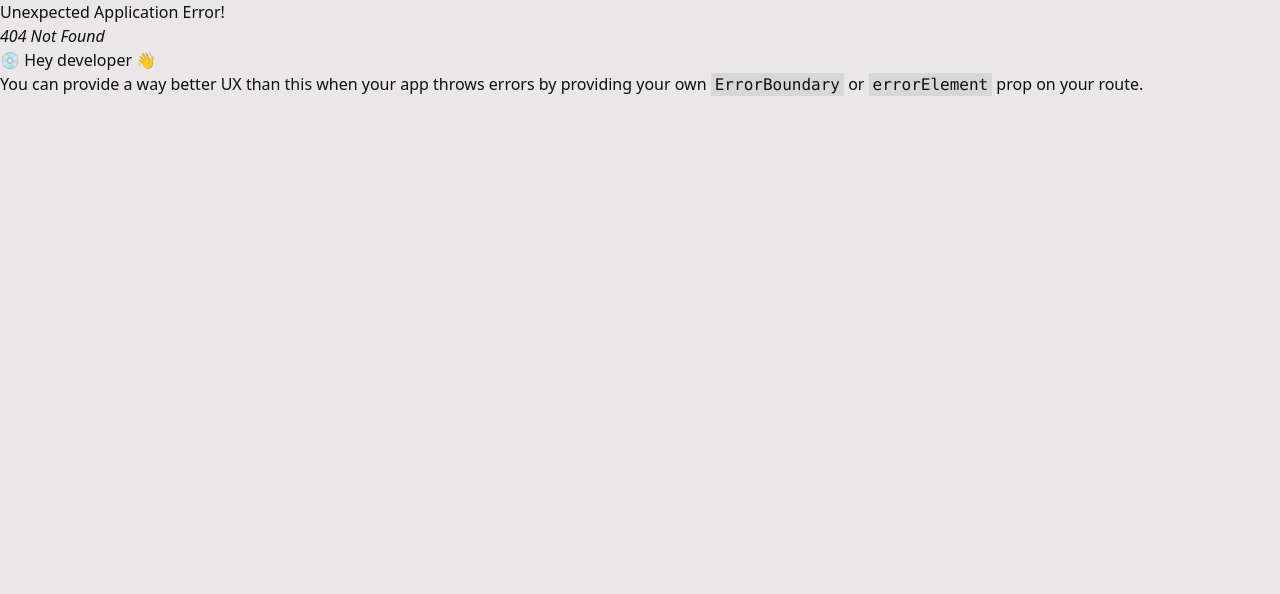
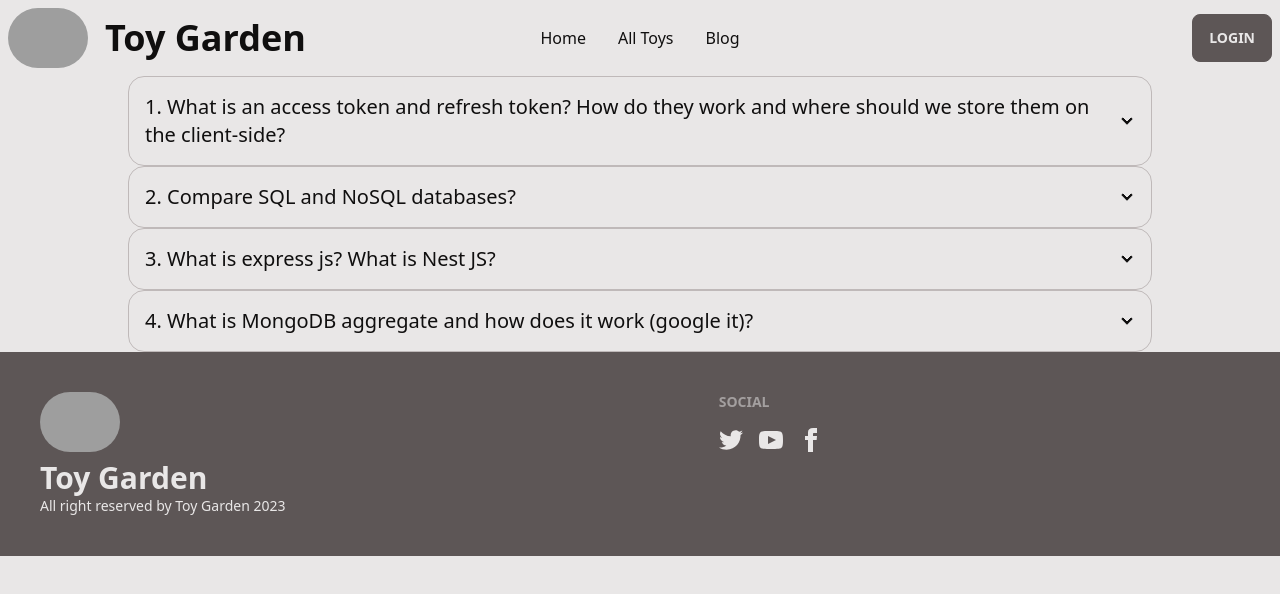
Before and after one commit to acchayon/toy-garden-client, a React (Vite) app: page /blog in a window 1280 px wide. Before the commit this address had no page. Shown: the top 594 px of the page. Built offline with nearby package versions, Linux system fonts and the light colour scheme; grey boxes are pictures that could not be loaded.

Commit message:
added blog page with all answer

```diff
--- a/src/Layout/Main.jsx
+++ b/src/Layout/Main.jsx
@@ -5,7 +5,7 @@ import Footer from '../Page/Shared/Footer/Footer';
 
 const Main = () => {
     return (
-        <div className='container md:mx-auto'>
+        <div>
             <Navbar></Navbar>
             <Outlet></Outlet>
             <Footer></Footer>
--- /dev/null
+++ b/src/Page/Home/Blog/Blog.jsx
@@ -0,0 +1,74 @@
+import React from 'react';
+
+const Blog = () => {
+    return (
+        <div className='w-4/5 mx-auto'>
+            <div tabIndex={0} className="collapse collapse-arrow border border-base-300 bg-base-100 rounded-box">
+                <div className="collapse-title text-xl font-medium">
+                    1. What is an access token and refresh token? How do they work and where should we store them on the client-side?
+                </div>
+                <div className="collapse-content">
+                    <p><strong>Access Token:</strong> An Access Token is like that a key who allows us some special information in a system.
+                        It is credential  that is used to authenticate and authorize access to protected some information. Access token is included api requests and it validate user's identity and permission to check information.
+                        <br />
+                        <strong>Refresh Token: </strong> A refresh token is a special key that can be used get a new acces token. When access token get expire, and want to new one, then we use refresh token.And this whyyou don't have login again.
+                        <br />
+                        <strong>How do they work? </strong>
+                        Access tokens are used to authenticate and authorize requests to protected resources, while refresh tokens allow for obtaining new access tokens when the old ones expire, providing a seamless user experience without constant re-authentication. When a user logs into a system or grants permission to an application, the authentication server verifies their credentials. If successful, the server generates an access token and a refresh token.The user includes the access token in each request to the system's protected resources, typically by including it in the request headers. This token serves as proof of their identity and authorization to access specific resources or perform certain actions.
+                    </p>
+                </div>
+            </div>
+            <div tabIndex={1} className="collapse collapse-arrow border border-base-300 bg-base-100 rounded-box">
+                <div className="collapse-title text-xl font-medium">
+                    2. Compare SQL and NoSQL databases?
+                </div>
+                <div className="collapse-content">
+                    <p>
+                        <strong>SQL </strong> means Structured Query Language. And <strong>NoSQL </strong> means Not only sql.
+                        Here is the different between us: <br />
+                        SQL: SQL databases store data in structured tables with fixed schemas.
+                        NoSQL: NoSQL databases store data in flexible formats like key-value pairs, documents, or graphs.
+                        <br />
+                        SQL: SQL databases typically scale vertically by adding more resources to a single server.
+                        NoSQL: NoSQL databases are designed to scale horizontally by adding more servers to distribute the load.
+                        <br />
+                        SQL: SQL databases use SQL (Structured Query Language) for querying and manipulating data.
+                        NoSQL: NoSQL databases use a variety of query languages specific to their data model.
+                        <br />
+                        SQL: SQL databases prioritize ACID compliance, ensuring transactional consistency and data integrity.
+                        NoSQL: NoSQL databases may prioritize scalability and performance over strict ACID compliance.
+                        <br />
+                        These simplified differences provide a high-level overview, but keep in mind that actual databases within the SQL and NoSQL categories can have specific features and variations.
+                    </p>
+                </div>
+            </div>
+            <div tabIndex={2} className="collapse collapse-arrow border border-base-300 bg-base-100 rounded-box">
+                <div className="collapse-title text-xl font-medium">
+                    3. What is express js? What is Nest JS?
+                </div>
+                <div className="collapse-content">
+                    <p>
+                        <strong>What is express js? : </strong>
+                        <strong>Express JS</strong> is a populer web application framework for Node js. Express js is run on node js. When we wnat to create a simple web server then then we need express js. Express.js provides a straightforward and intuitive way to define routes, handle HTTP requests, and build more complex web applications or APIs. This example demonstrates the basic usage of Express.js to create a simple server, but it can be extended with additional routes, middleware, and functionality as needed for your application.
+                        <br />
+                        <strong>What is Nest Js? </strong>
+                        <br />
+                        Nest js is a typescript based web application framework of javascript.It is inspired by angular's architechture. NestJS is a web application framework for building server-side applications. It's written in TypeScript, which is a language that helps write better JavaScript code. NestJS makes it easier to create scalable and efficient servers. It uses decorators to define routes and components, and it works well with popular frameworks like Express.js. NestJS also supports features like WebSockets for real-time communication and has built-in testing capabilities. Overall, NestJS is a great choice for building robust and maintainable server-side applications.
+                    </p>
+                </div>
+            </div>
+            <div tabIndex={3} className="collapse collapse-arrow border border-base-300 bg-base-100 rounded-box">
+                <div className="collapse-title text-xl font-medium">
+                    4. What is MongoDB aggregate and how does it work (google it)?
+                </div>
+                <div className="collapse-content">
+                    <p>
+                    MongoDB's aggregate function is used to perform advanced data processing and analysis on collections. It allows you to specify a sequence of operations called stages to transform and analyze data.you can use aggregate to find the average age of users in a collection, group data by a specific field, calculate totals, or perform other complex operations on your data. The aggregate function in MongoDB helps you perform data analysis by processing and transforming documents using a series of stages in a pipeline.
+                    </p>
+                </div>
+            </div>
+        </div>
+    );
+};
+
+export default Blog;
--- a/src/Page/Shared/Navbar/Navbar.jsx
+++ b/src/Page/Shared/Navbar/Navbar.jsx
@@ -1,4 +1,5 @@
 import React from 'react';
+import { Link } from 'react-router-dom';
 
 const Navbar = () => {
     return (
@@ -9,7 +10,7 @@ const Navbar = () => {
                         <svg xmlns="http://www.w3.org/2000/svg" className="h-5 w-5" fill="none" viewBox="0 0 24 24" stroke="currentColor"><path strokeLinecap="round" strokeLinejoin="round" strokeWidth="2" d="M4 6h16M4 12h8m-8 6h16" /></svg>
                     </label>
                     <ul tabIndex={0} className="menu menu-compact dropdown-content mt-3 p-2 shadow bg-base-100 rounded-box w-52">
-                        <li><a>Home</a></li>
+                        <li><Link to='/'>Home</Link></li>
                         <li tabIndex={0}>
                             <a className="justify-between">
                                 All Toys
@@ -17,7 +18,7 @@ const Navbar = () => {
                             </a>
 
                         </li>
-                        <li><a>Blogs</a></li>
+                        <li><Link to='/blog'>Blog</Link></li>
                     </ul>
                 </div>
                 <img className='md:w-20 w-2/12  rounded-full' src="https://i.ibb.co/S5GV9GT/0e84360419c875fb2fda5739613309d2-removebg-preview.png" alt="" />
@@ -25,14 +26,14 @@ const Navbar = () => {
             </div>
             <div className="navbar-center hidden lg:flex">
                 <ul className="menu menu-horizontal px-1">
-                    <li><a>Home</a></li>
+                    <li><Link to='/'>Home</Link></li>
                     <li tabIndex={0}>
                         <a>
                             All Toys
                         </a>
 
                     </li>
-                    <li><a>Blogs</a></li>
+                    <li><Link to='/blog'>Blog</Link></li>
                 </ul>
             </div>
             <div className="navbar-end">
--- a/src/Routes/Routes.jsx
+++ b/src/Routes/Routes.jsx
@@ -1,6 +1,7 @@
 import { createBrowserRouter } from "react-router-dom";
 import Main from "../Layout/Main";
 import Home from "../Page/Home/Home/Home";
+import Blog from "../Page/Home/Blog/Blog";
 
 const router = createBrowserRouter([
   {
@@ -10,6 +11,10 @@ const router = createBrowserRouter([
       {
         path: '/',
         element: <Home></Home>
+      },
+      {
+        path: '/blog',
+        element: <Blog></Blog>
       }
     ]
   },
--- a/src/main.jsx
+++ b/src/main.jsx
@@ -9,7 +9,9 @@ import router from './Routes/Routes.jsx';
 
 
 ReactDOM.createRoot(document.getElementById('root')).render(
-  <React.StrictMode>
-    <RouterProvider router={router} />
-  </React.StrictMode>,
+  <div className='container md:mx-auto'>
+    <React.StrictMode>
+      <RouterProvider router={router} />
+    </React.StrictMode>
+  </div>,
 )
```
Lines whose indentation alone changed are shown as unchanged.
